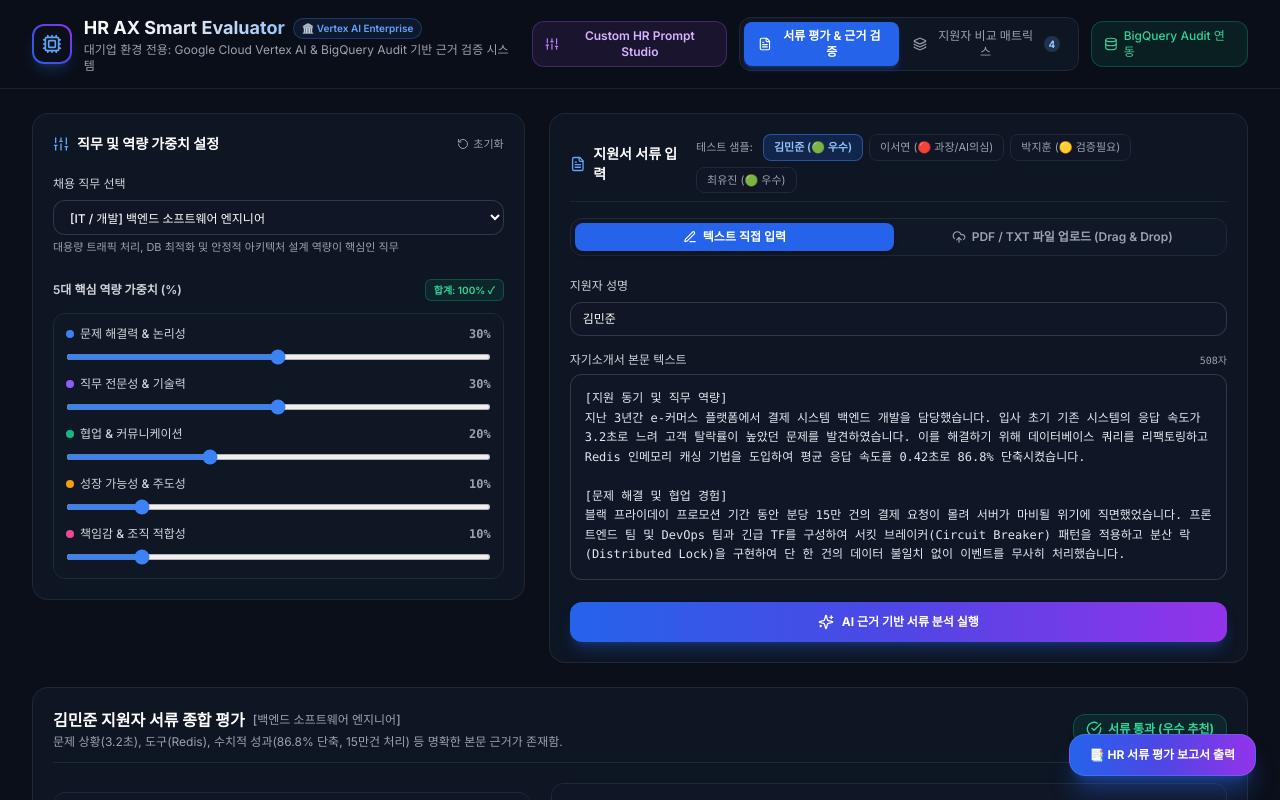
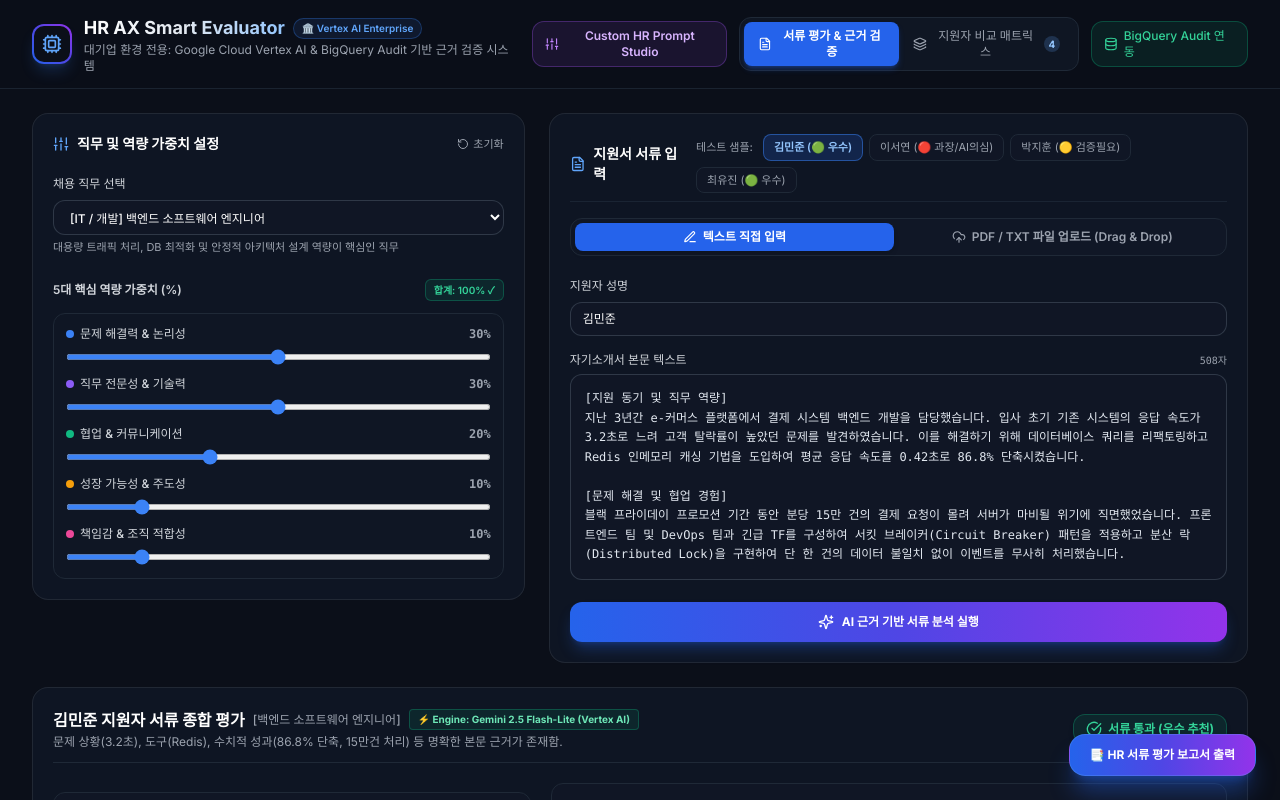
Before and after one commit to jcm0314/CapStone-SW-, a React (Vite) app: page / in a window 1280 px wide. Shown: the top 800 px of the page. Built offline with nearby package versions, Linux system fonts and the light colour scheme; a web font is replaced by a local one.

Commit message:
feat: 대시보드 상단에 AI 엔진(Gemini 2.5 Flash-Lite vs Web Worker) 실시간 식별 뱃지 추가

```diff
--- a/src/components/DashboardSummary.jsx
+++ b/src/components/DashboardSummary.jsx
@@ -54,9 +54,18 @@ export default function DashboardSummary({ result, currentJob }) {
       {/* Top Header */}
       <div className="flex flex-col sm:flex-row items-start sm:items-center justify-between gap-3 pb-3 border-b border-gray-800">
         <div>
-          <div className="flex items-center gap-2">
+          <div className="flex items-center gap-2 flex-wrap">
             <h2 className="text-base font-bold text-white">{result.name} 지원자 서류 종합 평가</h2>
             <span className="text-xs text-gray-400 font-medium">[{result.applyJobTitle}]</span>
+            {result.mode === 'LOCAL_FALLBACK' ? (
+              <span className="px-2 py-0.5 bg-slate-800 text-slate-300 border border-slate-700 rounded text-[10px] font-bold flex items-center gap-1">
+                💻 Engine: Web Worker Local Fallback
+              </span>
+            ) : (
+              <span className="px-2 py-0.5 bg-emerald-500/10 text-emerald-300 border border-emerald-500/30 rounded text-[10px] font-bold flex items-center gap-1">
+                ⚡ Engine: Gemini 2.5 Flash-Lite (Vertex AI)
+              </span>
+            )}
           </div>
           <p className="text-xs text-gray-400 mt-0.5">{decisionReason}</p>
         </div>
--- a/src/services/aiEvaluator.js
+++ b/src/services/aiEvaluator.js
@@ -156,6 +156,7 @@ Return ONLY a valid JSON object matching this exact structure:
     applyJobId: jobTemplate.id,
     applyJobTitle: jobTemplate.title,
     rawText,
+    mode: 'GEMINI_25_FLASH_LITE',
     analysis: parsed
   };
 }
```
